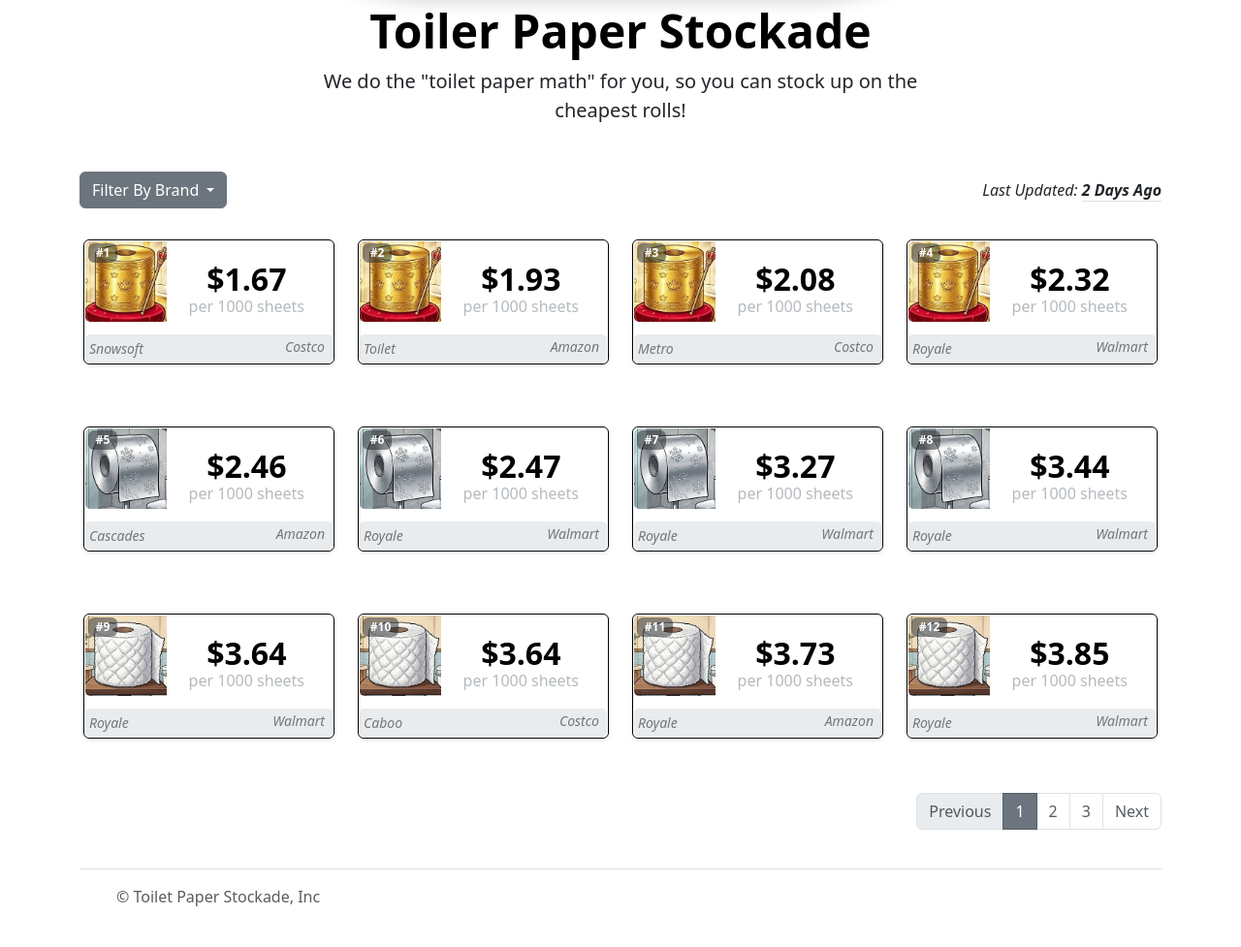
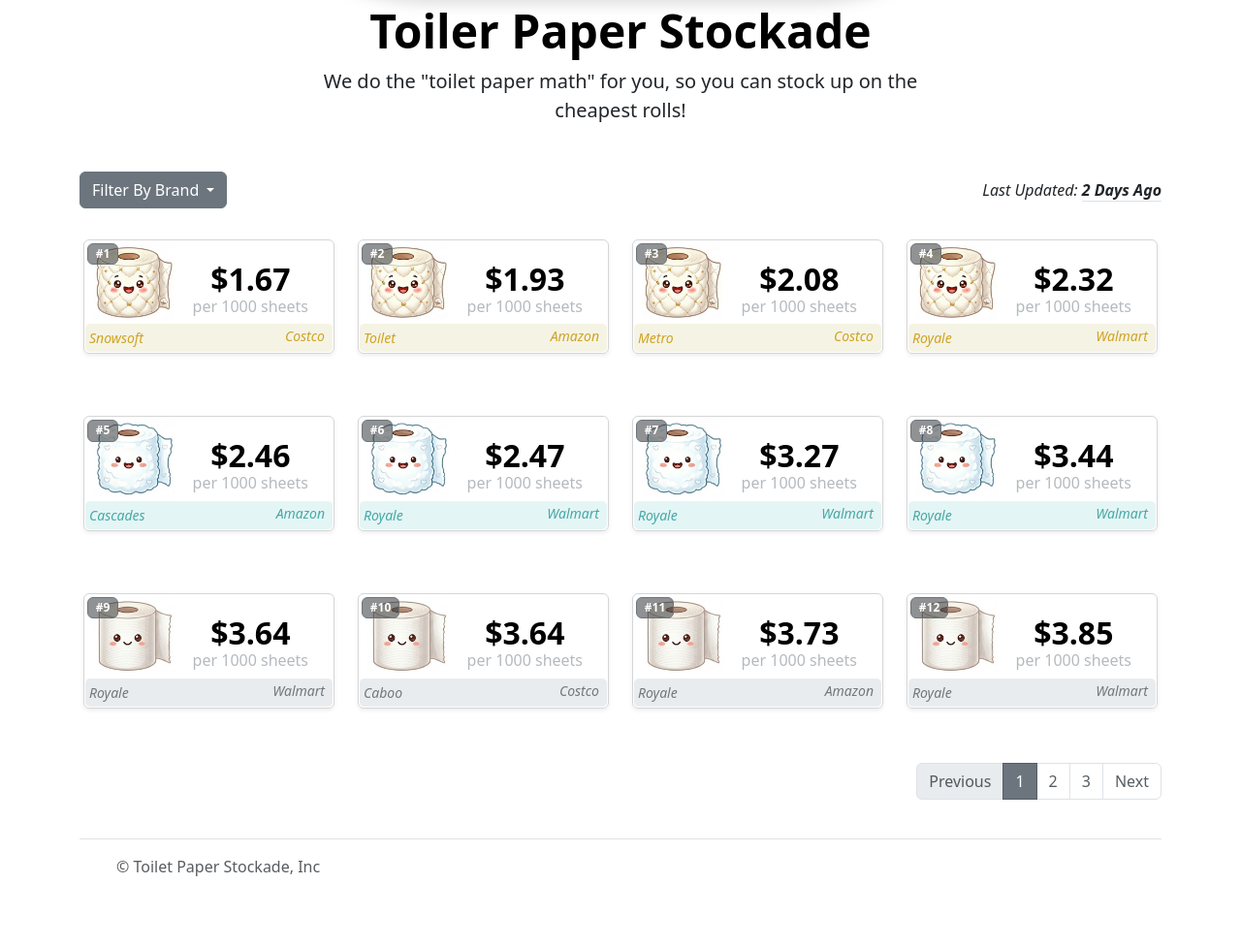
Before and after one commit to dogbogwog/toilet-paper-tracker, a Flask app: page /1 in a window 1280 px wide. Shown: the part 643-1620 px from the top of the page at 97% size. After the commit the page ends 1547 px from the top, so only its background shows below. Run offline with Flask 3, Linux system fonts and the light colour scheme; some libraries are stand-ins or nearby versions.

Commit message:
changed styles beautiful now

```diff
--- a/main.py
+++ b/main.py
@@ -134,7 +134,9 @@
 @app.route("/<int:page_number>", methods=["GET", "POST"])
 def home(page_number):
     if htmx:
-        return render_template("partials/stock.html", items=sorted_data_list, current_page=page_number) + render_template("partials/stock-page.html", items=sorted_data_list, current_page=page_number)
+        html_cards = render_template("partials/stock.html", items=sorted_data_list, current_page=page_number)
+        html_nav = render_template("partials/stock-page.html", items=sorted_data_list, current_page=page_number)
+        return html_cards + html_nav
     return render_template("index.html", items=sorted_data_list, current_page=page_number)
 
 if __name__ == "__main__":
--- a/static/css/style.css
+++ b/static/css/style.css
@@ -1,15 +1,30 @@
 /* Rollover effect */
 .btn-custom:hover {
-  background-color: #0056b3; /* Darker shade on hover */
-  color: #f8f9fa;
-  border-color: #004085;
+  background-color: #2da118; /* Darker shade on hover */
+  color: #2da118;
+  border-color: black;
 }
 
 /* Custom button class */
-.btn-custom {
-  background-color: #007bff;
-  color: white;
-  transition: all 0.3s ease; /* Smooth transition */
+.btn-custom-best {
+  --bs-btn-color: black !important;
+  --bs-btn-hover-color: #c28c2b;
+  --bs-btn-border-color: #d6d6d6;
+  --bs-btn-hover-border-color: #c28c2b;
+}
+
+.btn-custom-second-best {
+  --bs-btn-color: black !important;
+  --bs-btn-hover-color: #45a8a5;
+  --bs-btn-border-color: #d6d6d6;
+  --bs-btn-hover-border-color: #45a8a5;
+}
+
+.btn-custom-default {
+  --bs-btn-color: black !important;
+  --bs-btn-hover-color: #8e729e;
+  --bs-btn-border-color: #d6d6d6;
+  --bs-btn-hover-border-color: #8e729e;
 }
 
 .active>.page-link{
@@ -40,3 +55,24 @@
 .nav-link {
     color: #6c757d;
 }
+
+.best-text-colour {
+    color: #cfa321;
+}
+
+.second-best-text-colour {
+    color: #45a8a5;
+}
+
+.best-background-colour {
+    background-color: #f5f3e4 !important;
+}
+
+.second-best-background-colour {
+    background-color: #e4f5f5 !important;
+}
+
+.best-badge-background-colour{
+    background-color: #a16a18 !important;
+
+}
--- a/templates/partials/stock.html
+++ b/templates/partials/stock.html
@@ -3,23 +3,23 @@
         {% for item in items %}
             {% if loop.index <= 12*current_page and loop.index >= (12*current_page)-11 %}
                 <div class="z-0 col-md-3 py-2 ">
-                    <a class="btn card mb-5 p-0 shadow-sm border-black {% if loop.index < 4 %}bg-white{% else %}bg-white {% endif %}" style="max-width: 330px;" href={{item.link}} target="_blank" role="button">
-                        <span class="badge position-absolute z-1 bg-dark rounded text-white bg-opacity-50 m-1" >#{{loop.index}}</span>
+                    <span class="badge position-absolute rounded text-white border border-secondary bg-opacity-50 m-1 bg-dark z-2" >#{{loop.index}}</span>
+                    <a class="btn mb-5 p-0 shadow-sm {% if loop.index <= 4 %} btn-custom-best {% elif loop.index <= 8 %}btn-custom-second-best {% else %} btn-custom-default {% endif %}" style="max-width: 330px;" href={{item.link}} target="_blank" role="button">
                         <div class="row g-0">
-                            <div class="col-md-4">
-                               <img src="static/images/{{ [(loop.index/4) | round(0, 'ceil') | int, 5] | min }}.jpg" loading="lazy" width="100" class="img-fluid rounded-start border border-white" alt="...">
+                            <div class="col-md-4 z-1">
+                               <img src="static/images/{{ [(loop.index/4) | round(0, 'ceil') | int, 3] | min }}.jpg" loading="lazy" width="100" class="img-fluid rounded-start border border-white ms-2" alt="...">
                             </div>
                             <div class="col-md-8">
-                               <div class="card-body pt-4 ps-2">
-                                  <p class="card-title fs-2 my-0 py-0 lh-1 fw-bold text-center {% if loop.index < 17 %}text-black{% else %}text-black{% endif %}">${{item.price_per_thousand_sheets}} </p>
+                               <div class="pt-4">
+                                  <p class="fs-2 my-0 py-0 lh-1 fw-bold text-center">${{item.price_per_thousand_sheets}} </p>
                                   <p class="text-secondary text-center text-opacity-50 mb-0 fw-light fs-6">per 1000 sheets</p>
                                </div>
                             </div>
-                            <div class="row bg-white bg-body-secondary img-fluid rounded g-0 border border-white">
+                            <div class="row img-fluid rounded g-0 border border-white {% if loop.index <= 4 %}best-background-colour{% elif loop.index <= 8 %}second-best-background-colour{% else %}bg-body-secondary{% endif %} ">
                                <div class="d-flex">
-                                   <small class="text-black-50 ps-1 my-1 fst-italic">{{item.name.split()[0]}}</small>
+                                   <small class="ps-1 my-1 fst-italic {% if loop.index <= 4 %} best-text-colour {% elif loop.index <= 8 %} second-best-text-colour {% else %} text-black-50 {% endif %}">{{item.name.split()[0]}}</small>
                                    <div class="col text-end">
-                                   <small class="text-black-50 pe-2 my-1 fst-italic">{{item.store}}</small>
+                                   <small class="pe-2 my-1 fst-italic {% if loop.index <= 4 %} best-text-colour {% elif loop.index <= 8 %} second-best-text-colour {% else %} text-black-50 {% endif %}" >{{item.store}}</small>
                                    </div>
                                </div>
                             </div>
```
Also changed, not shown: static/images/1.jpg, static/images/2.jpg, static/images/3.jpg, static/images/old/1.jpg (added), static/images/old/2.jpg (added), static/images/old/3.jpg (added), static/images/old/4.jpg (renamed from static/images/4.jpg), static/images/old/5.jpg (renamed from static/images/5.jpg), 2 other files.
